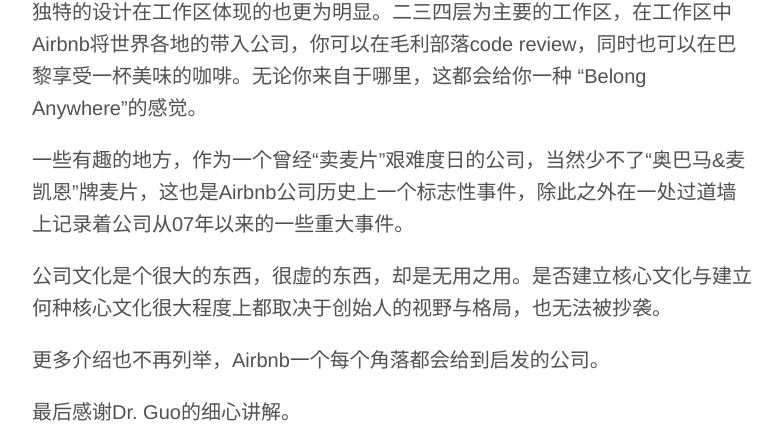
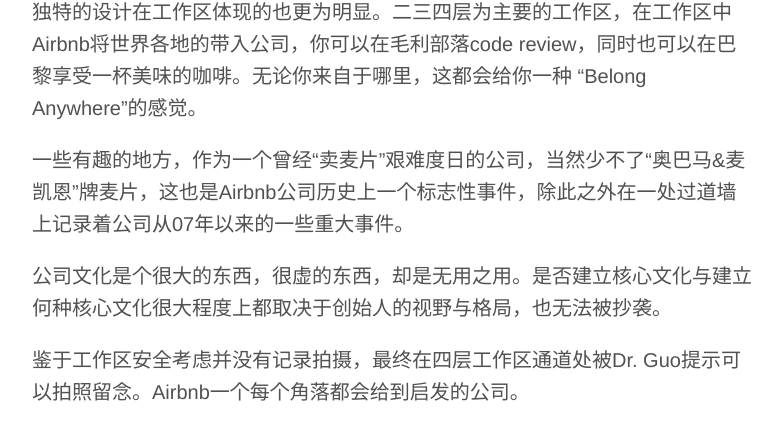
Before and after one commit to JonnyCheng/jonnycheng.github.io, a Jekyll site: the page built from _posts/2016-04-19-西行漫记－Airbnb文化.markdown, in a window 1280 px wide and 900 px high, scrolled down 1292 px, cut to the strip 0-424 px from the top of the window. Shown: the whole strip, without its empty margins (248-1030 px from the left). Built offline with Jekyll 4.4.1, drawn with Linux system fonts in a browser that asks for light colours.

Commit message:
push new file

```diff
--- a/_posts/2016-04-19-西行漫记－Airbnb文化.markdown
+++ b/_posts/2016-04-19-西行漫记－Airbnb文化.markdown
@@ -25,7 +25,7 @@
 
 公司文化是个很大的东西，很虚的东西，却是无用之用。是否建立核心文化与建立何种核心文化很大程度上都取决于创始人的视野与格局，也无法被抄袭。
 
-更多介绍也不再列举，Airbnb一个每个角落都会给到启发的公司。
+鉴于工作区安全考虑并没有记录拍摄，最终在四层工作区通道处被Dr. Guo提示可以拍照留念。Airbnb一个每个角落都会给到启发的公司。
 
 最后感谢Dr. Guo的细心讲解。
 
```
